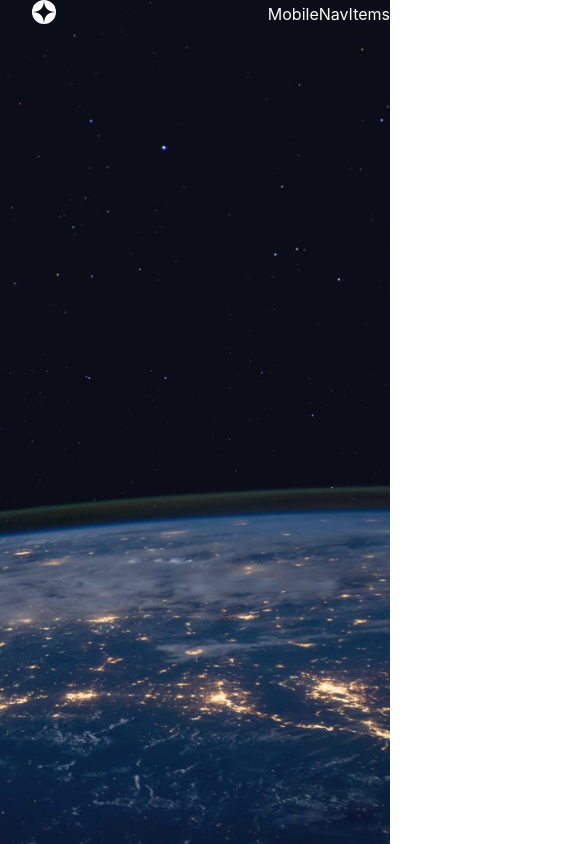
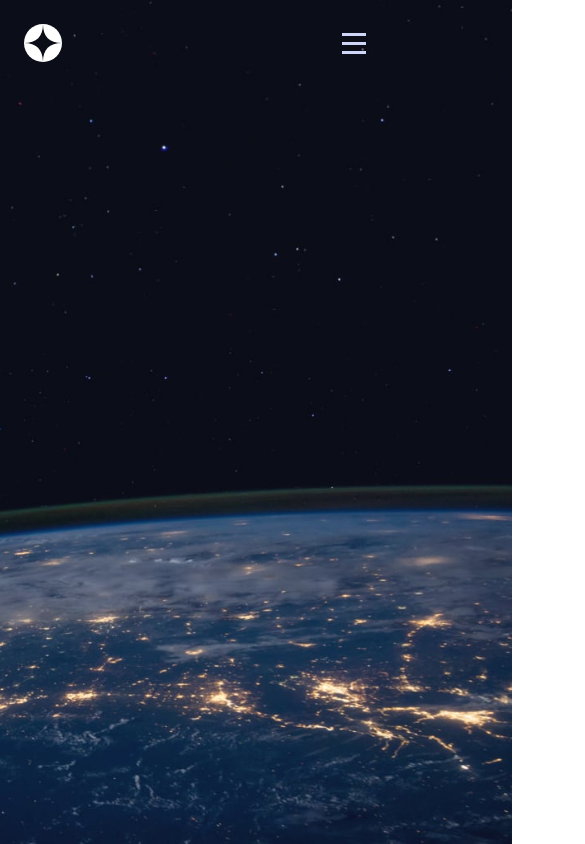
Before and after one commit to JealousGx/snippets, a React (Vite) app: page / in a window 390 px wide. Shown: the top 844 px of the page, 585 px wide, since content can reach past the window. Built offline with nearby package versions, Linux system fonts and the light colour scheme; a web font is replaced by a local one.

Commit message:
build: adds responsive navbar

```diff
--- a/src/App.jsx
+++ b/src/App.jsx
@@ -1,4 +1,4 @@
-import Navbar from "./components/Navbar";
+import Navbar from "./components/Navbar/Navbar";
 
 function App() {
   return (
--- a/src/components/MobileNavItems.jsx
+++ /dev/null
@@ -1,7 +0,0 @@
-import Hamburger from "../assets/icon-hamburger.svg";
-
-const MobileNavItems = () => {
-  return <div>MobileNavItems</div>;
-};
-
-export default MobileNavItems;
--- /dev/null
+++ b/src/components/Navbar/MobileNavItems.jsx
@@ -0,0 +1,45 @@
+import React, { useState } from "react";
+
+import {
+  MobileContainer,
+  MobileIconWrapper,
+  MobileList,
+} from "./NavbarElements";
+
+import Hamburger from "../../assets/icon-hamburger.svg";
+import CloseIcon from "../../assets/icon-close.svg";
+
+const MobileNavItems = (props) => {
+  const { data } = props;
+  const [isOpen, setIsOpen] = useState(false);
+
+  const handleNavbarIsOpen = (e) => {
+    e.preventDefault();
+    setIsOpen(!isOpen);
+  };
+
+  return (
+    <MobileContainer>
+      <MobileIconWrapper onClick={handleNavbarIsOpen}>
+        <img src={!isOpen ? Hamburger : CloseIcon} alt="Hamburger" />
+      </MobileIconWrapper>
+      <MobileList className={isOpen && "active"}>
+        {data?.map((item, index) => (
+          <li key={index}>
+            <span
+              style={{
+                marginRight: "0.5rem",
+                fontWeight: "bold",
+              }}
+            >
+              0{index}
+            </span>
+            {item}
+          </li>
+        ))}
+      </MobileList>
+    </MobileContainer>
+  );
+};
+
+export default MobileNavItems;
--- a/src/components/NavItems.jsx
+++ b/src/components/Navbar/NavItems.jsx
@@ -1,17 +1,17 @@
 import { useState } from "react";
 import { NavList } from "./NavbarElements";
 
-import { NAV_ITEMS, TABLET_VIEW } from "./helpers";
-
-const NavItems = () => {
+const NavItems = (props) => {
+  const { data } = props;
   const [active, setActive] = useState(null);
+  let TABLET_VIEW = window.innerWidth <= 768;
 
   return (
     <NavList>
-      {NAV_ITEMS.map((item, index) => (
+      {data?.map((item, index) => (
         <li
           key={index}
-          className={active === index && "active"}
+          className={active === index ? "active" : undefined}
           onClick={() => setActive(index)}
         >
           {!TABLET_VIEW && (
--- a/src/components/Navbar.jsx
+++ b/src/components/Navbar/Navbar.jsx
@@ -3,23 +3,24 @@ import NavItems from "./NavItems";
 import MobileNavItems from "./MobileNavItems";
 import { NavContainer, NavLogoWrapper } from "./NavbarElements";
 
-import Logo from "../assets/logo.svg";
+import Logo from "../../assets/logo.svg";
 
-import { MOBILE_VIEW } from "./helpers";
+const NAV_ITEMS = ["home", "destination", "crew", "technology"];
 
 const Navbar = () => {
+  let MOBILE_VIEW = window.innerWidth < 640;
+  let TABLET_VIEW = window.innerWidth <= 768;
+
   return (
     <NavContainer>
       <NavLogoWrapper>
         <img src={Logo} alt="Logo" />
       </NavLogoWrapper>
-      {!MOBILE_VIEW ? (
-        <React.Fragment>
-          <hr className="line" />
-          <NavItems />
-        </React.Fragment>
+      {!TABLET_VIEW && <hr className="line" />}
+      {MOBILE_VIEW ? (
+        <MobileNavItems data={NAV_ITEMS} />
       ) : (
-        <MobileNavItems />
+        <NavItems data={NAV_ITEMS} />
       )}
     </NavContainer>
   );
--- /dev/null
+++ b/src/components/Navbar/NavbarElements.js
@@ -0,0 +1,142 @@
+import styled from "styled-components";
+
+const NavContainer = styled.nav`
+  display: flex;
+  align-items: center;
+  justify-content: space-between;
+  padding: 2rem 0 2rem 2rem;
+  overflow: hidden;
+
+  @media (max-width: 768px) {
+    padding: 0 0 0 2rem;
+  }
+
+  @media (max-width: 640px) {
+    padding: 1.5rem;
+  }
+`;
+
+const NavLogoWrapper = styled.div`
+  cursor: pointer;
+
+  img {
+    transform: scale(1);
+    transition: transform 250ms ease;
+
+    &:hover {
+      transform: scale(0.75);
+    }
+  }
+
+  @media (max-width: 468px) {
+    img {
+      width: 38px;
+      height: 38px;
+    }
+  }
+`;
+
+// Desktop List Items
+const NavList = styled.ol`
+  font-family: "Barlow Condensed", sans-serif;
+  font-size: 16px;
+  letter-spacing: 1.7px;
+  padding: 0 8rem 0 6rem;
+  display: flex;
+  align-items: center;
+  justify-content: center;
+  gap: 2rem;
+  background-color: rgba(151, 151, 151, 0.1);
+  backdrop-filter: blur(8px);
+  text-transform: uppercase;
+
+  li {
+    width: 100%;
+    height: 100%;
+    padding: 2rem 0;
+    border-bottom: 2px solid transparent;
+    cursor: pointer;
+    transition: all 250ms ease;
+
+    &:hover {
+      border-bottom: 2px solid #979797;
+    }
+
+    &.active {
+      border-bottom: 2px solid #fff;
+    }
+  }
+
+  @media (max-width: 768px) {
+    font-size: 14px;
+    padding: 0 2rem;
+    gap: 1rem;
+    justify-content: space-between;
+  }
+`;
+
+// Mobile Items
+const MobileContainer = styled.div``;
+
+const MobileIconWrapper = styled.div`
+  width: 100%;
+  height: 100%;
+  position: relative;
+  z-index: 100;
+
+  img {
+    color: #fff;
+    cursor: pointer;
+    transition: all 250ms ease;
+
+    &:hover {
+      color: #979797;
+    }
+  }
+`;
+
+const MobileList = styled.ol`
+  position: absolute;
+  top: 0;
+  right: 0;
+  font-family: "Barlow Condensed", sans-serif;
+  font-size: 16px;
+  letter-spacing: 1.7px;
+  width: 14rem;
+  height: 100vh;
+  padding: 6rem 2rem;
+  display: flex;
+  gap: 2rem;
+  flex-direction: column;
+  background-color: rgba(151, 151, 151, 0.1);
+  backdrop-filter: blur(16px);
+  text-transform: uppercase;
+  border-top-left-radius: 1rem;
+  border-bottom-left-radius: 1rem;
+  transform: translateX(100%);
+  opacity: 0;
+  transition: all 250ms ease;
+
+  li {
+    cursor: pointer;
+    transition: color 250ms ease;
+
+    &:hover {
+      color: #979797;
+    }
+  }
+
+  &.active {
+    opacity: 1;
+    transform: translateX(0%);
+  }
+`;
+
+export {
+  NavContainer,
+  NavLogoWrapper,
+  NavList,
+  MobileContainer,
+  MobileIconWrapper,
+  MobileList,
+};
--- a/src/components/NavbarElements.js
+++ /dev/null
@@ -1,73 +0,0 @@
-import styled from "styled-components";
-
-const NavContainer = styled.nav`
-  display: flex;
-  align-items: center;
-  justify-content: space-between;
-  padding: 2rem 0 2rem 2rem;
-  position: relative;
-
-  @media (max-width: 768px) {
-    padding: 0 0 0 2rem;
-  }
-`;
-
-const NavLogoWrapper = styled.div`
-  cursor: pointer;
-
-  img {
-    transform: scale(1);
-    transition: transform 250ms ease;
-
-    &:hover {
-      transform: scale(0.75);
-    }
-  }
-
-  @media (max-width: 468px) {
-    img {
-      width: 24px;
-      height: 24px;
-    }
-  }
-`;
-
-const NavList = styled.ol`
-  font-family: "Barlow Condensed", sans-serif;
-  font-size: 16px;
-  letter-spacing: 1.7px;
-  padding: 0 8rem 0 6rem;
-  display: flex;
-  align-items: center;
-  justify-content: center;
-  gap: 2rem;
-  background-color: rgba(151, 151, 151, 0.1);
-  backdrop-filter: blur(8px);
-  text-transform: uppercase;
-
-  li {
-    width: 100%;
-    height: 100%;
-    padding: 2rem 0;
-    border-bottom: 2px solid transparent;
-    cursor: pointer;
-    transition: all 250ms ease;
-
-    &:hover {
-      border-bottom: 2px solid #979797;
-    }
-
-    &.active {
-      border-bottom: 2px solid #fff;
-    }
-  }
-
-  @media (max-width: 768px) {
-    font-size: 14px;
-    padding: 0 2rem;
-    gap: 1rem;
-    justify-content: space-between;
-  }
-`;
-
-export { NavContainer, NavLogoWrapper, NavList };
--- a/src/components/helpers.js
+++ /dev/null
@@ -1,3 +0,0 @@
-export const NAV_ITEMS = ["home", "destination", "crew", "technology"];
-export const MOBILE_VIEW = window.innerWidth < 468;
-export const TABLET_VIEW = window.innerWidth <= 768;
--- a/src/index.css
+++ b/src/index.css
@@ -23,12 +23,13 @@ body {
   background-position: center;
   background-repeat: no-repeat;
   color: #fff;
+  overflow: hidden;
 }
 
 @media screen and (max-width: 640px) {
   body {
     height: 100vh;
-    background: url("./assets/backgrounds/background-home-tablet.jpg");
+    background: url("./assets/backgrounds/background-home-mobile.jpg");
     background-size: cover;
     background-position: center;
     background-repeat: no-repeat;
```
